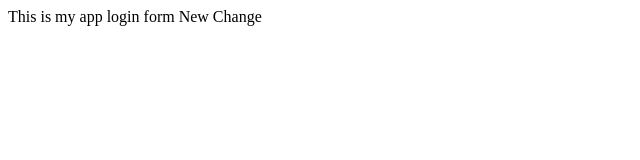
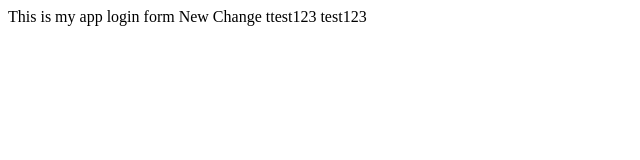
Before and after one commit to tanyakol/Test, a plain HTML site: page index.html in a window 1280 px wide. Shown: the whole page, without its empty margins (0-640 px from the left). Drawn offline with Linux system fonts and the light colour scheme.

Commit message:
Update index.html

```diff
--- a/index.html
+++ b/index.html
@@ -5,6 +5,6 @@
 	</head>
 	<body>
 		This is my app login form
-		New Change
+		New Change  ttest123 test123
 	</body>
 </html>
```
